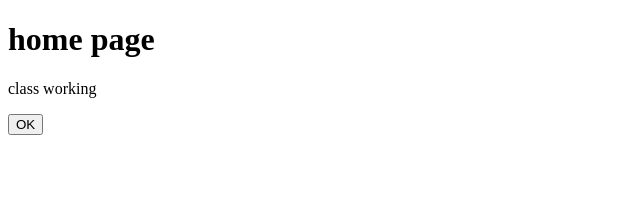
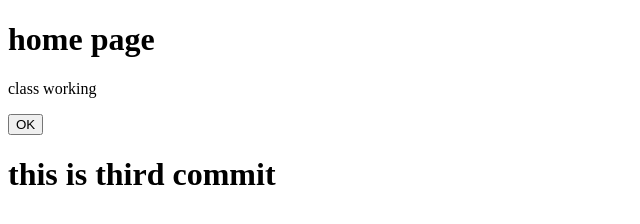
Before and after one commit to mathewyouns/aptech-work, a plain HTML site: page index.html in a window 1280 px wide. Shown: the whole page, without its empty margins (0-640 px from the left). Drawn offline with Linux system fonts and the light colour scheme.

Commit message:
third commit

```diff
--- a/index.html
+++ b/index.html
@@ -9,6 +9,6 @@
     <h1>home page</h1>
     <p>class working </p>
     <button>OK</button>
-
+     <h1>this is third commit</h1>
 </body>
 </html>
```
